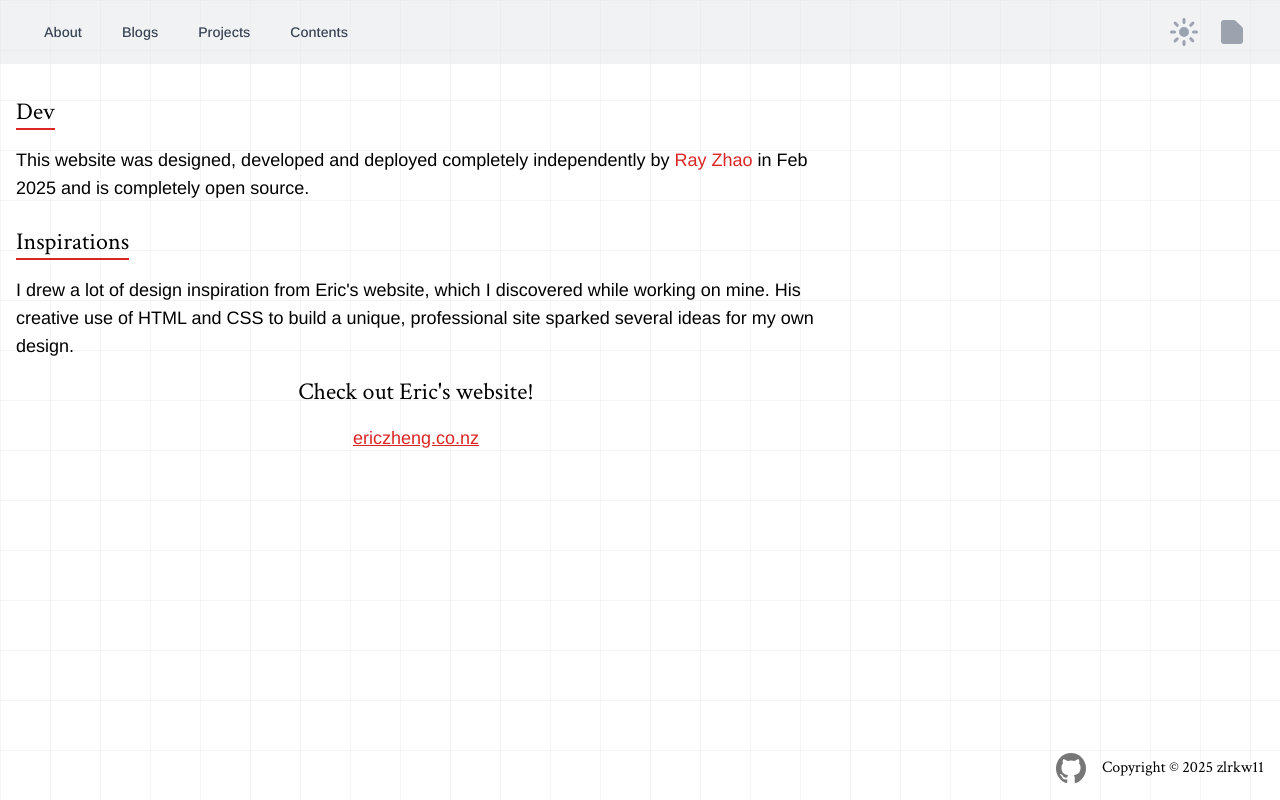
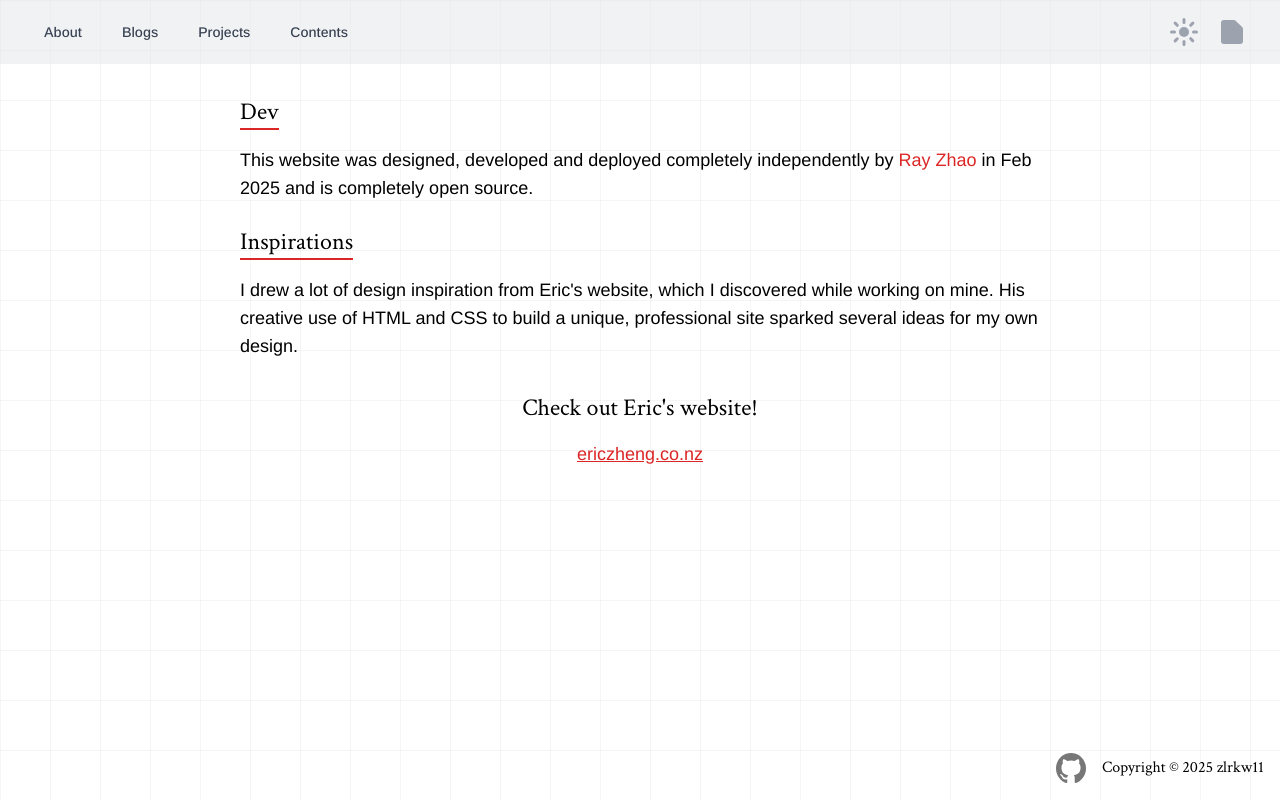
Before and after one commit to zlrkw11/zl-v2, a Next.js app: page /contents/credits in a window 1280 px wide. Built offline with nearby package versions, Linux system fonts and the light colour scheme.

Commit message:
fix: credits page

```diff
--- a/app/contents/credits/page.tsx
+++ b/app/contents/credits/page.tsx
@@ -19,8 +19,9 @@ const credits = () => {
     <motion.div
       initial={{ opacity: 0, y: -50 }}
       animate={{ opacity: 1, y: 0 }}
-      className={`md:w-[800px] m-4 w-[370px] gap-4 items-center flex flex-col ${ArimoFont.className}`}
+      className={`items-center flex flex-col ${ArimoFont.className}`}
     >
+      <div className="md:w-[800px] m-4 w-[370px] gap-4 flex flex-col items-center">
         <h1
           className={`${crimsonFont.className} text-2xl border-b-2 border-b-red-600 mr-auto dark:text-neutral-300`}
         >
@@ -29,8 +30,8 @@ const credits = () => {
         <p className="mb-2 text-lg dark:text-neutral-400">
           This website was designed, developed and deployed completely
           independently by{" "}
-        <span className="text-red-600 hover:text-red-400">Ray Zhao</span> in Feb
-        2025 and is completely open source.
+          <span className="text-red-600 hover:text-red-400">Ray Zhao</span> in
+          Feb 2025 and is completely open source.
         </p>
         <h1
           className={`${crimsonFont.className} text-2xl border-b-2 border-b-red-600 mr-auto dark:text-neutral-300`}
@@ -43,7 +44,9 @@ const credits = () => {
           build a unique, professional site sparked several ideas for my own
           design.
         </p>
-      <p className={`text-2xl ${crimsonFont.className} dark:text-neutral-400`}>
+        <p
+          className={`text-2xl ${crimsonFont.className} dark:text-neutral-400 mt-4`}
+        >
           Check out Eric's website!
         </p>
         <Link
@@ -53,6 +56,7 @@ const credits = () => {
         >
           <p>ericzheng.co.nz</p>
         </Link>
+      </div>
     </motion.div>
   );
 };
```
Lines whose indentation alone changed are shown as unchanged.
